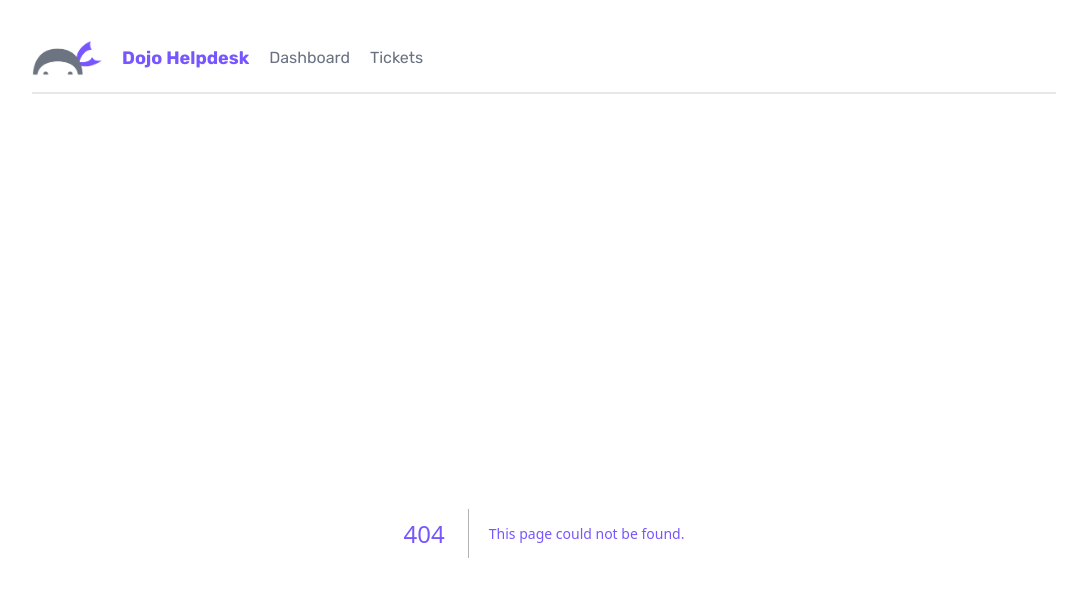
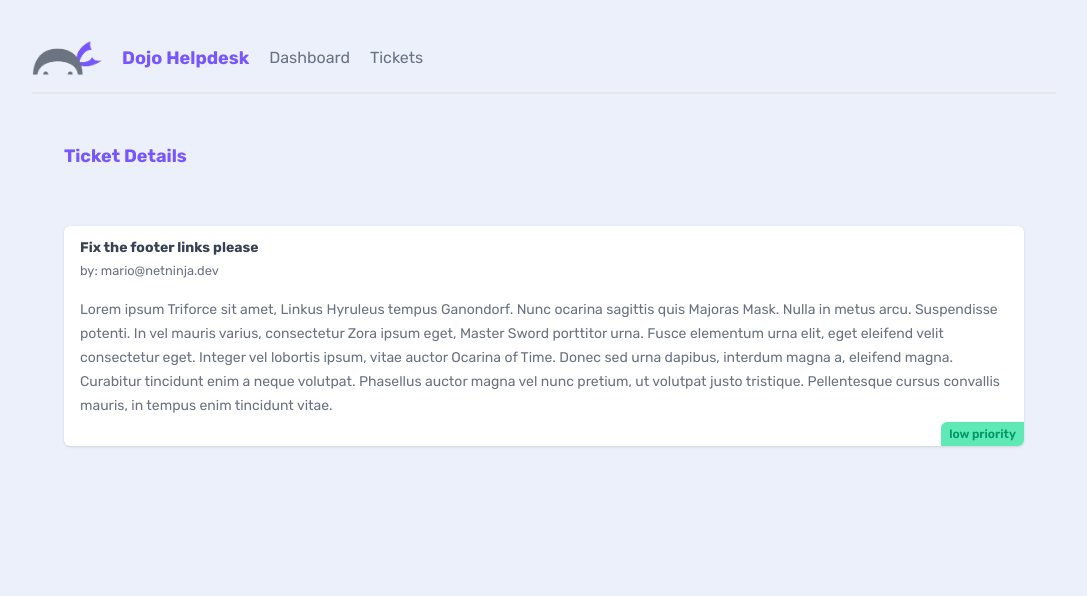
Before and after one commit to ReinerKnudsen/dojo-helpdesk, a Next.js app: page /tickets/1 in a window 1280 px wide. Before the commit this address had no page. Shown: the top 596 px of the page, without its empty margins (96-1183 px from the left). Built offline with nearby package versions, Linux system fonts and the light colour scheme; data requests are answered from the project's data file.

Commit message:
added dynamic segment fpr individual ticket && link on tickets page to ticket

```diff
--- a/app/tickets/TicketsList.jsx
+++ b/app/tickets/TicketsList.jsx
@@ -1,3 +1,5 @@
+import Link from 'next/link';
+
 async function getTickets() {
   const res = await fetch('http://localhost:4000/tickets', {
     next: {
@@ -16,9 +18,11 @@
     <>
       {tickets.map((ticket) => (
         <div className='card my-5' key={ticket.id}>
-          <h3>{ticket.title}</h3>
-          <p>{ticket.body.slice(0, 200)}...</p>
-          <div className={`pill ${ticket.priority}`}>{ticket.priority} priority</div>
+          <Link href={`/tickets/${ticket.id}`}>
+            <h3>{ticket.title}</h3>
+            <p>{ticket.body.slice(0, 200)}...</p>
+            <div className={`pill ${ticket.priority}`}>{ticket.priority} priority</div>
+          </Link>
         </div>
       ))}
       {tickets.length === 0 && <p className='text-center'>There are no open tickets.</p>}
--- /dev/null
+++ b/app/tickets/[id]/page.jsx
@@ -0,0 +1,26 @@
+async function getTicket(id) {
+  const res = await fetch('http://localhost:4000/tickets/' + id, {
+    next: {
+      revalidate: 60,
+    },
+  });
+  return res.json();
+}
+
+export default async function TicketDetails({ params }) {
+  const ticket = await getTicket(params.id);
+
+  return (
+    <main>
+      <nav>
+        <h2>Ticket Details</h2>
+      </nav>
+      <div className='card'>
+        <h3>{ticket.title}</h3>
+        <small>by: {ticket.user_email}</small>
+        <p>{ticket.body}</p>
+        <div className={`pill ${ticket.priority}`}>{ticket.priority} priority</div>
+      </div>
+    </main>
+  );
+}
```
